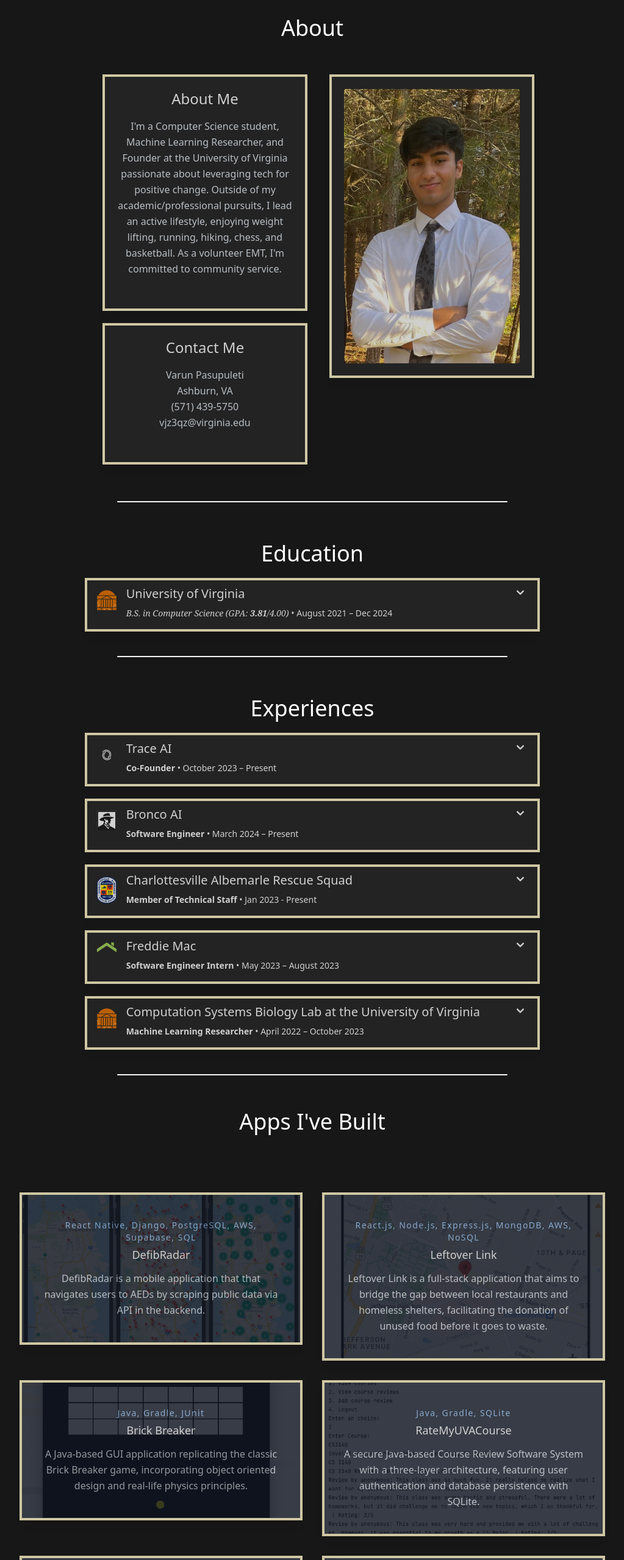
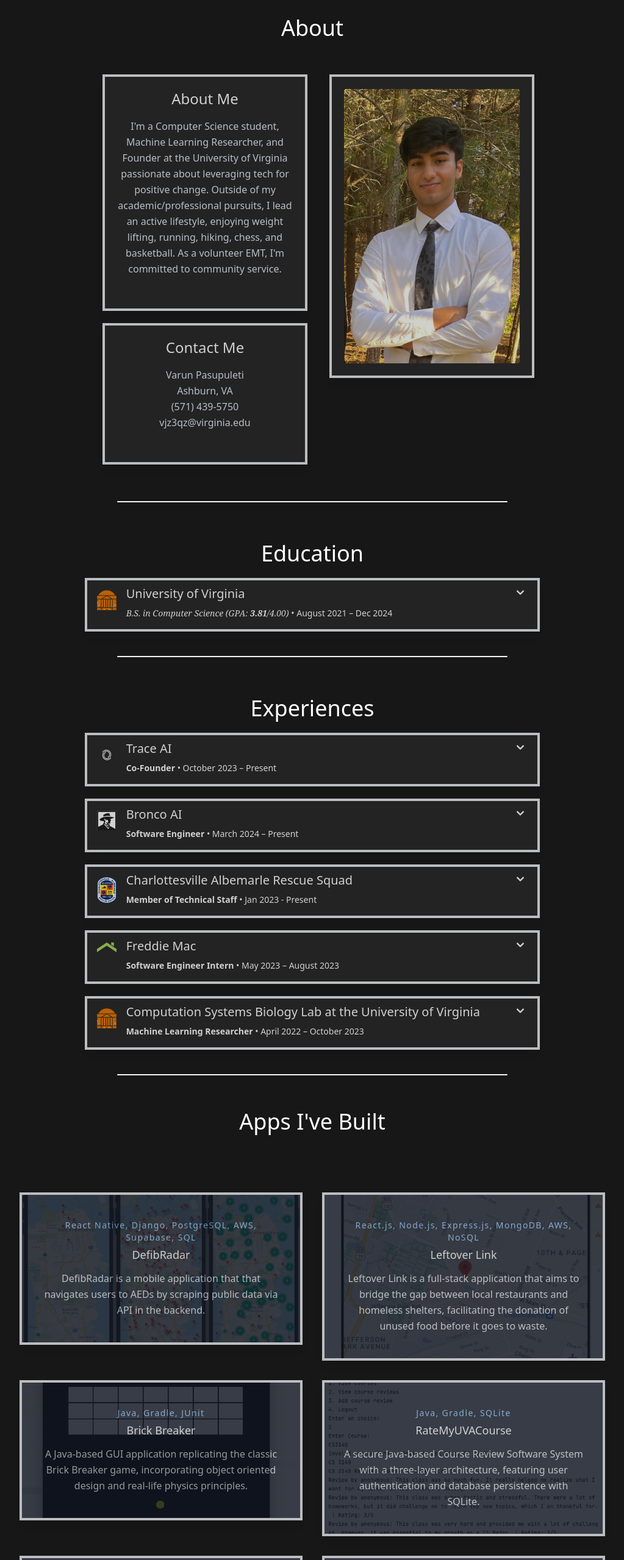
Before and after one commit to vjz3qz/portfolio, a React (Create React App) app: page / in a window 1280 px wide. Shown: the part 880-3439 px from the top of the page at 61% size, without its empty margins (128-1151 px from the left). Built offline with nearby package versions, Linux system fonts and the light colour scheme; the HTML template or start-up script is replaced by a standard one.

Commit message:
better color

```diff
--- a/src/App.js
+++ b/src/App.js
@@ -31,7 +31,7 @@ function App() {
 
 function HorizontalRule() {
   return (
-    <hr className="w-1/2 h-0.5 mx-auto my-10 bg-gray-100 border-0 rounded md:my-10 dark:bg-amber-100"></hr>
+    <hr className="w-1/2 h-0.5 mx-auto my-10 bg-gray-100 border-0 rounded md:my-10 dark:bg-warmGray-100"></hr>
   );
 }
 
--- a/src/components/About.jsx
+++ b/src/components/About.jsx
@@ -14,7 +14,7 @@ export default function About() {
 
       <div className="container mx-auto lg:max-w-screen-md px-10 pt-5 grid grid-cols-1 md:grid-cols-2 gap-4 items-start">
         <div className="md:col-span-1">
-          <div className="p-5 my-5 shadow-lg transform transition duration-500 ease-in-out hover:scale-105 hover:shadow-2xl w-full border-4 border-amber-100 bg-neutral-800 opacity-80 hover:opacity-90">
+          <div className="p-5 my-5 shadow-lg transform transition duration-500 ease-in-out hover:scale-105 hover:shadow-2xl w-full border-4 border-warmGray-100 bg-neutral-800 opacity-80 hover:opacity-90">
             <h1 className="text-center  sm:text-2xl text-xl mb-4 font-medium text-white">
               About Me
             </h1>
@@ -28,7 +28,7 @@ export default function About() {
             </p>
           </div>
 
-          <div className="p-5 my-5 shadow-lg transform transition duration-500 ease-in-out hover:scale-105 hover:shadow-2xl w-full border-4 border-amber-100 bg-neutral-800 opacity-80 hover:opacity-90">
+          <div className="p-5 my-5 shadow-lg transform transition duration-500 ease-in-out hover:scale-105 hover:shadow-2xl w-full border-4 border-warmGray-100 bg-neutral-800 opacity-80 hover:opacity-90">
             <h1 className="text-center  sm:text-2xl text-xl mb-4 font-medium text-white">
               Contact Me
             </h1>
@@ -44,7 +44,7 @@ export default function About() {
           </div>
         </div>
 
-        <div className="md:col-span-1 p-5 m-5 shadow-lg transform transition duration-500 ease-in-out hover:scale-105 hover:shadow-2xl w-full border-4 border-amber-100 bg-neutral-800 opacity-80 hover:opacity-90 sm:block hidden">
+        <div className="md:col-span-1 p-5 m-5 shadow-lg transform transition duration-500 ease-in-out hover:scale-105 hover:shadow-2xl w-full border-4 border-warmGray-100 bg-neutral-800 opacity-80 hover:opacity-90 sm:block hidden">
           <img
             className="object-cover object-center rounded"
             alt="hero"
--- a/src/components/Education.jsx
+++ b/src/components/Education.jsx
@@ -10,7 +10,7 @@ import { Disclosure } from "@headlessui/react";
 
 function IndividualEducation({ education }) {
   return (
-    <div className="my-5 shadow-lg transform transition duration-500 ease-in-out hover:scale-105 hover:shadow-2xl w-full border-4 border-amber-100 bg-neutral-800 opacity-80 hover:opacity-90">
+    <div className="my-5 shadow-lg transform transition duration-500 ease-in-out hover:scale-105 hover:shadow-2xl w-full border-4 border-warmGray-100 bg-neutral-800 opacity-80 hover:opacity-90">
       <Disclosure>
         {({ open }) => (
           <>
--- a/src/components/Experiences.jsx
+++ b/src/components/Experiences.jsx
@@ -53,7 +53,7 @@ function ExperienceList({ experiences }) {
 function IndividualExperience({ experience }) {
   const { logo, company, position, time, description, skills } = experience;
   return (
-    <div className="my-5 shadow-lg transform transition duration-500 ease-in-out hover:scale-105 hover:shadow-2xl w-full border-4 border-amber-100 bg-neutral-800 opacity-80 hover:opacity-90">
+    <div className="my-5 shadow-lg transform transition duration-500 ease-in-out hover:scale-105 hover:shadow-2xl w-full border-4 border-warmGray-100 bg-neutral-800 opacity-80 hover:opacity-90">
       <Disclosure>
         {({ open }) => (
           <>
--- a/src/components/Home.jsx
+++ b/src/components/Home.jsx
@@ -38,7 +38,7 @@ export default function Home() {
               [
                 "https://drive.google.com/file/d/1qWdpYmH_BkTwdyRTWrV8SeYr2zgvDac6/view?usp=sharing",
                 "Resume",
-                "bg-amber-100 hover:bg-neutral-800 hover:text-white ml-4",
+                "bg-warmGray-100 hover:bg-neutral-800 hover:text-white ml-4",
               ],
             ].map(([link, text, style]) => (
               <a
--- a/src/components/Projects.jsx
+++ b/src/components/Projects.jsx
@@ -20,7 +20,7 @@ export default function Projects() {
               key={project.image}
               className="sm:w-1/2 w-100 p-4"
             >
-              <div className="flex relative shadow-lg transform transition duration-500 ease-in-out hover:scale-105 hover:shadow-2xl border-4 border-amber-100 bg-gray-900 opacity-80 hover:opacity-90 overflow-hidden">
+              <div className="flex relative shadow-lg transform transition duration-500 ease-in-out hover:scale-105 hover:shadow-2xl border-4 border-warmGray-100 bg-gray-900 opacity-80 hover:opacity-90 overflow-hidden">
                 <div className="absolute inset-0">
                   <img
                     alt={project.title}
```
